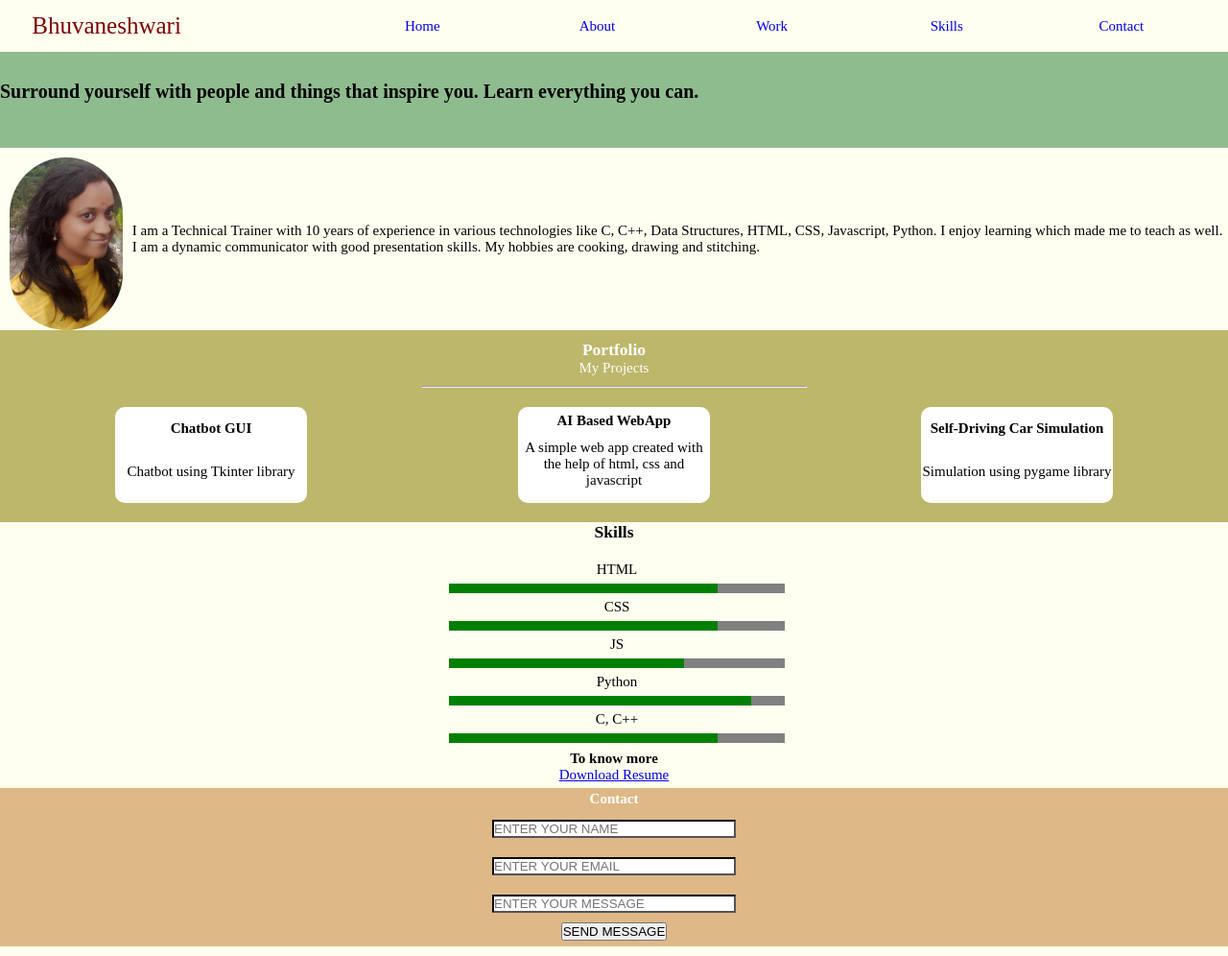
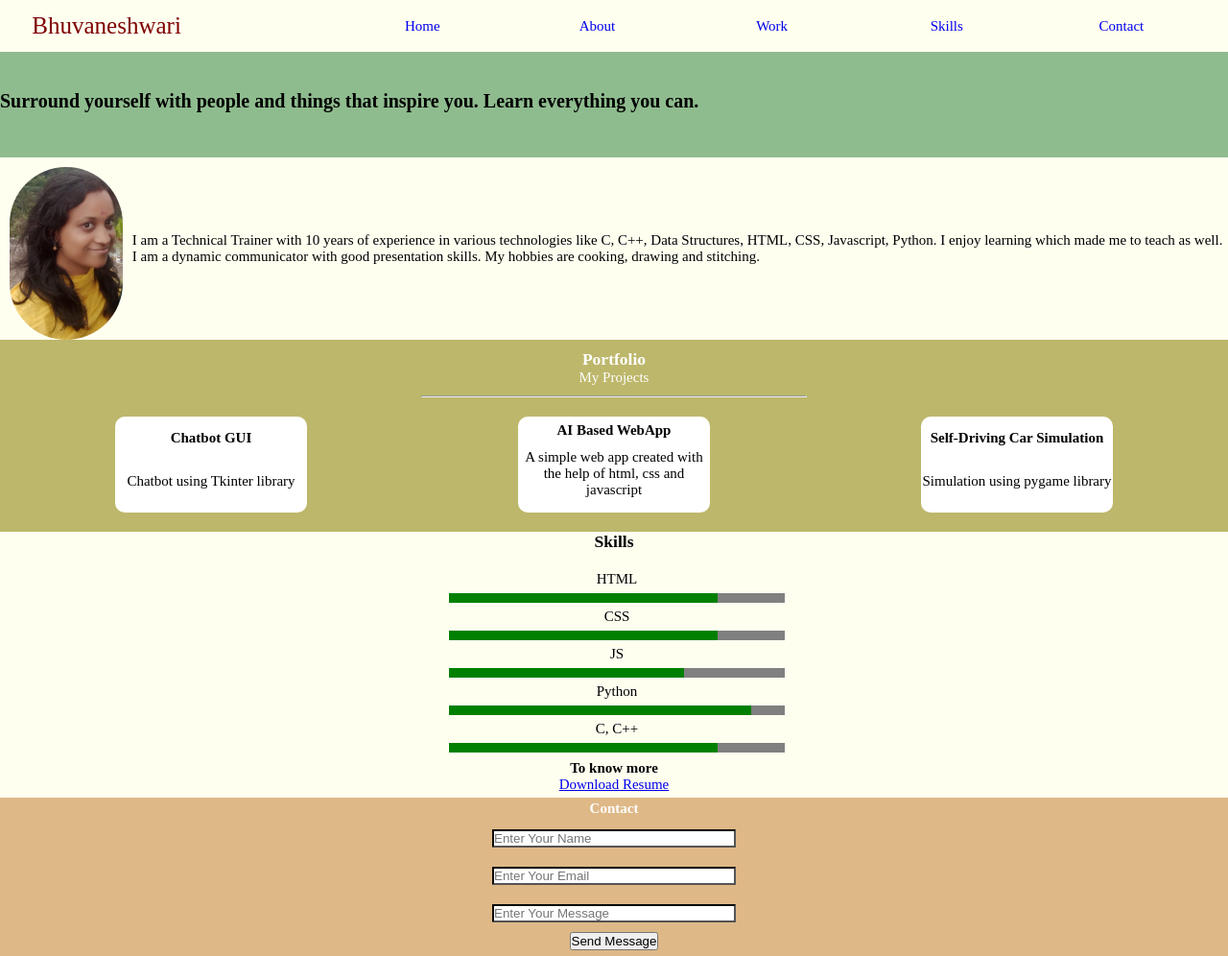
Before and after one commit to bhuvanagowtham/My-portfolio-webpage, a plain HTML site: page index.html in a window 1280 px wide. Shown: the whole page at 96% size. Drawn offline with Linux system fonts and the light colour scheme.

Commit message:
Final commit

```diff
--- a/index.html
+++ b/index.html
@@ -32,18 +32,20 @@
         <p>My Projects</p>
         <hr>
         <div>
-            <article class="project">
+            <!--<article class="project">-->
+                <span>
                 <h4>Chatbot GUI</h4>
                 <p>  Chatbot using Tkinter library </p>
-            </article>
-            <article class="project">
+                    </span>
+                    <span>
                 <h4>AI Based WebApp</h4>
                 <p> A simple web app created with the help of html, css and javascript</p>
-            </article>
-            <article class="project">
+            </span>
+        <span>
                 <h4>Self-Driving Car Simulation</h4>
                 <p> Simulation using pygame library</p>
-            </article>
+
+        </span>
         </div>
     </section>
     <section id="skills">
@@ -67,16 +69,14 @@
                 </div>
                 </div>
             </div>
-
-
     </section>
     <footer id="contact">
         <h4>Contact</h4>
     <form action="">
-    <input class="input" type="text" placeholder="ENTER YOUR NAME">
-    <input class="input" type="text" placeholder="ENTER YOUR EMAIL">
-    <input class="input" type="text" placeholder="ENTER YOUR MESSAGE">
-    <input id="button" type="submit" value="SEND MESSAGE">
+    <input class="input" type="text" placeholder="Enter Your Name">
+    <input class="input" type="text" placeholder="Enter Your Email">
+    <input class="input" type="text" placeholder="Enter Your Message">
+    <input id="button" type="submit" value="Send Message">
     </form>
     </footer>
 </body>
--- a/style.css
+++ b/style.css
@@ -6,6 +6,7 @@
    background-color:ivory;
    font-size: 15px;
 }
+
 nav ul{
     display: flex;
     justify-content:space-between;
@@ -27,14 +28,18 @@
     text-decoration: none;
     cursor:pointer;
 }
+
+
 #home{
     display: flex;
     background-color:darkseagreen;
     height: 70px;
     font-size: 20px;
     text-align: center;
-    padding-top: 30px;
+    padding-top:40px;
 }
+
+
 #profilepic{
     height: 180px;
     width: 150px;
@@ -46,11 +51,8 @@
     display: flex;
     align-items: center;
 }
-#resume{
-    padding: 5px 0 5px 0;
-    font-size: 15px;
-    text-align: center;
-}
+
+
 #work{
     background-color:darkkhaki;
     color:white;
@@ -62,7 +64,7 @@
 hr{
     width:400px;
 }
-.project{
+span{
     background: white;
     color:black;
     height: 100px;
@@ -75,7 +77,6 @@
     border-radius: 10px;
 
 }
-
 #work
 p, hr{
     margin-bottom: 10px;
@@ -87,6 +88,8 @@
     margin:10px 0;
     width: 100%;
 }
+
+
 li{
     display: flex;
     justify-content: space-around;
@@ -99,6 +102,15 @@
     width: 350px;
     -webkit-appearance:none;
 }
+
+
+#resume{
+    padding: 5px 0 5px 0;
+    font-size: 15px;
+    text-align: center;
+}
+
+
 #contact,form{
     background-color:burlywood;
     color: white;
@@ -107,7 +119,6 @@
     align-items: center;
     padding: 3px 0 3px 0;
 }
-
 .input{
     line-height: 12px;
     width: 250px;
```
